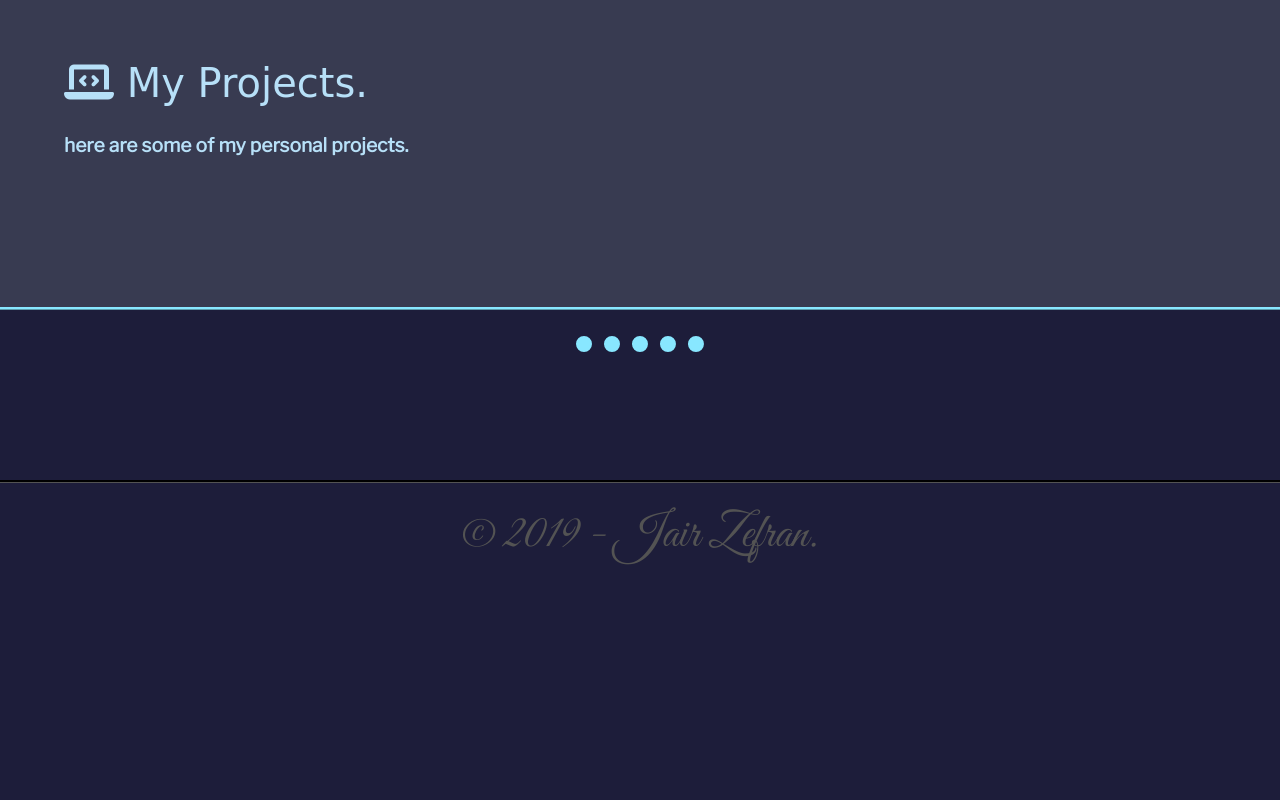
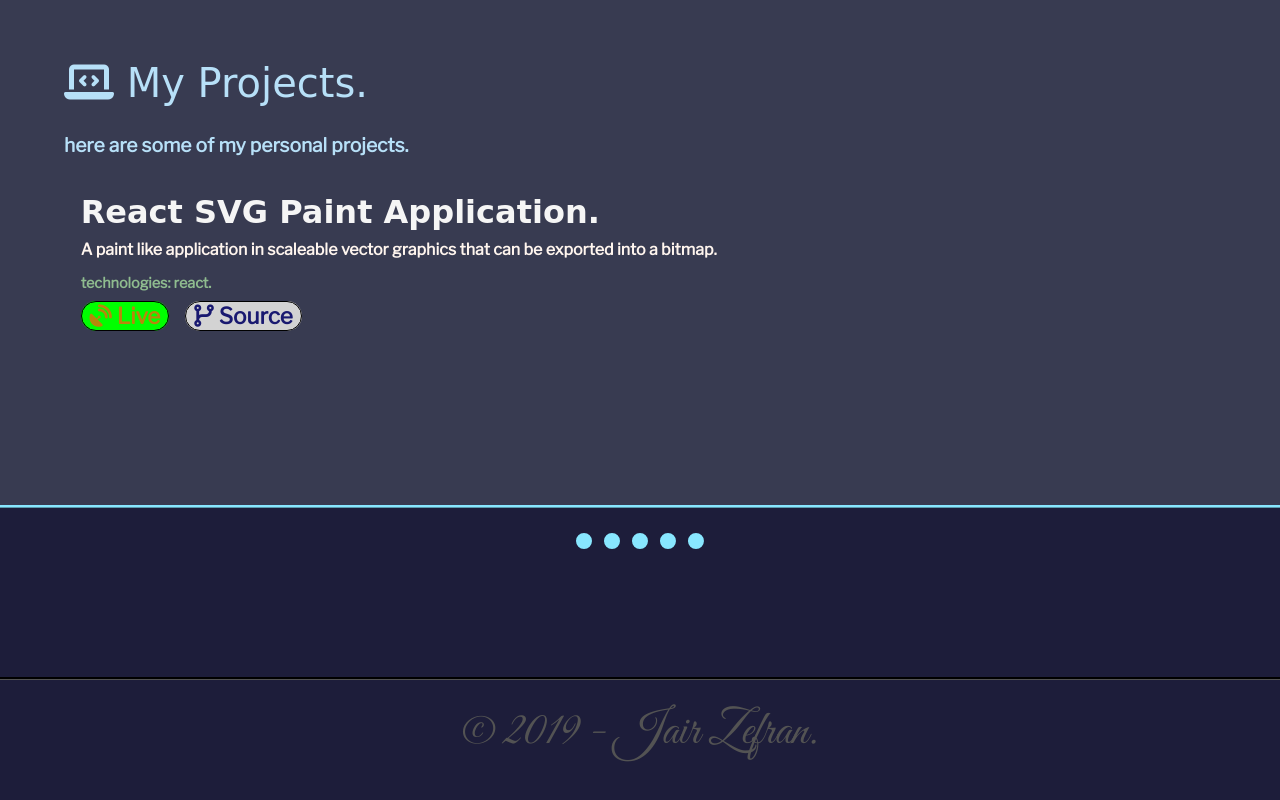
Before and after one commit to yairzaf/yairzaf.github.io, a plain HTML site: page index.html in a window 1280 px wide. Shown: the part 1540-2340 px from the top of the page. Before the commit the page ends 2143 px from the top, so only its background shows below. Drawn offline with nearby package versions, Linux system fonts and the light colour scheme; a web font is replaced by a local one.

Commit message:
updated projects

```diff
--- a/css/styles.css
+++ b/css/styles.css
@@ -144,6 +144,14 @@
         font-size: 0.6rem;
 
     }
+    #resume
+    {
+        font-size: 0.9rem;
+    }
+    #resume button
+    {
+        font-size: 0.9rem;
+    }
 }
 
 /* body */
@@ -245,24 +253,46 @@ body
 .project-cont
 {
 
+    margin-bottom: 3%;
+    padding: 2%;
 }
 .project-title
 {
-
+    font-family: 'Patua One', cursive;
+    font-size: 2rem;
+    color: whitesmoke;
 }
 .project-desc
 {
-
+    font-size: 1rem;
+    color: seashell;
+}
+.project-tag
+{
+    border-radius: 1rem ;
+    padding: 0% 1% 0% 1%;
+    border: black;
+    border-style: solid;
+    border-width: 1px;
+    margin-right: 1.5% ;
+    font-size: 1.4rem;
 }
 .project-live
 {
-
+    background: lime;
+    color: darkgoldenrod;
 }
 .project-src
 {
-
+    background: lightgray;
+    color: midnightblue;
 }
 .project-tech
+{
+    font-size: 0.9rem;
+    color: darkseagreen;
+}
+@media (max-width: 900px)
 {
 
 }
--- a/index.html
+++ b/index.html
@@ -135,6 +135,18 @@
                 <p>
                 here are some of my personal projects.
                 </p>
+                <div class="project-cont">
+                    <span class="project-title">React SVG Paint Application.</span>
+                    <div class="project-desc">
+                        A paint like application in scaleable vector graphics that can be exported into a bitmap.
+                    </div>
+                    <div class="project-tech">
+                        technologies: react.
+                    </div>
+                    <a href="http://reactapp-paint1.s3-website.us-east-2.amazonaws.com/"><span class="project-live project-tag"><i class="fas fa-satellite-dish"></i> Live</span></a>
+                    <a href="https://github.com/YairZaff/ReactPaint"><span class="project-src project-tag"><i class="fas fa-code-branch"></i> Source</span></a>
+
+                </div>
             </div>
         </div>
 
```
